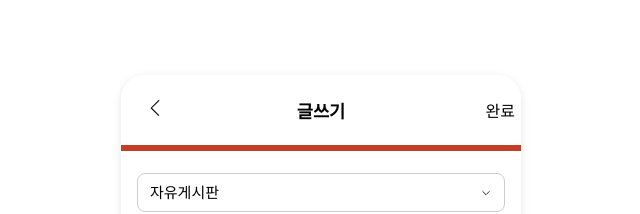
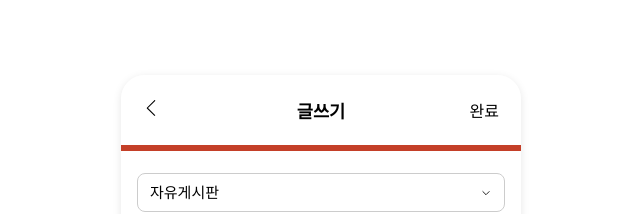
Before and after one commit to Seongjun-Bang/9room-univ-toy-project-1, a React (Create React App) app in the folder toy-project/: page /write in a window 1280 px wide. Shown: the top 214 px of the page, without its empty margins (319-959 px from the left). Built offline with nearby package versions, Linux system fonts and the light colour scheme.

Commit message:
ViewCount

```diff
--- a/toy-project/src/components/Header.js
+++ b/toy-project/src/components/Header.js
@@ -1,6 +1,6 @@
 import React from 'react';
-//import './css/Header.css';
-import './css/header.css';
+import './css/Header.css';
+//import './css/header.css';
 import { SlArrowLeft } from "react-icons/sl";
 
 
--- a/toy-project/src/components/community.js
+++ b/toy-project/src/components/community.js
@@ -116,7 +116,7 @@ const Community = () => {
               </div>
               <div className="post-title">{post.title}</div>
               <div className="post-preview">
-                조회수: {post.viewCount ?? 0}
+                조회수: {post.viewCount /2  ?? 0}
               </div>
               <div className="post-footer">
                 <div className="post-icons">
--- a/toy-project/src/components/css/header.css
+++ b/toy-project/src/components/css/header.css
@@ -1,12 +1,4 @@
-.header-wrapper {
-  width: 100%;
-  display: flex;
-  flex-direction: column;
-  align-items: center;  /* ← this will center the hr */
-}
-
 .header-container {
-  width: 400px;
   display: flex;
   justify-content: space-between;
   align-items: center;
@@ -18,6 +10,7 @@
   position: relative;
 }
 
+/* 타이틀 중앙 고정 */
 .header-title {
   position: absolute;
   left: 50%;
@@ -26,28 +19,31 @@
   white-space: nowrap;
 }
 
-.header-close,
+/* 닫기 버튼 (왼쪽) */
+.header-close {
+  background: none;
+  border: none;
+  font-size: 1rem;
+  cursor: pointer;
+}
+
+/* 오른쪽 버튼 */
 .header-button {
   background: none;
   border: none;
   font-size: 1rem;
   cursor: pointer;
-  margin-left: 20px;
 }
 
-.header-button svg{
-  margin-top: 10px;
-  margin-right: 30px;
-}
-
+/* 버튼이 없을 경우 공간 유지용 */
 .header-right-space {
   width: 1rem;
 }
 
+/* 아래 구분선 */
 .write-divider {
   border: none;
   height: 6px;
   background-color: #C43F28;
-  width: 400px;
-  margin: 0 auto;       /* ← centers block-level elements */
+  margin: 0;
 }
```
